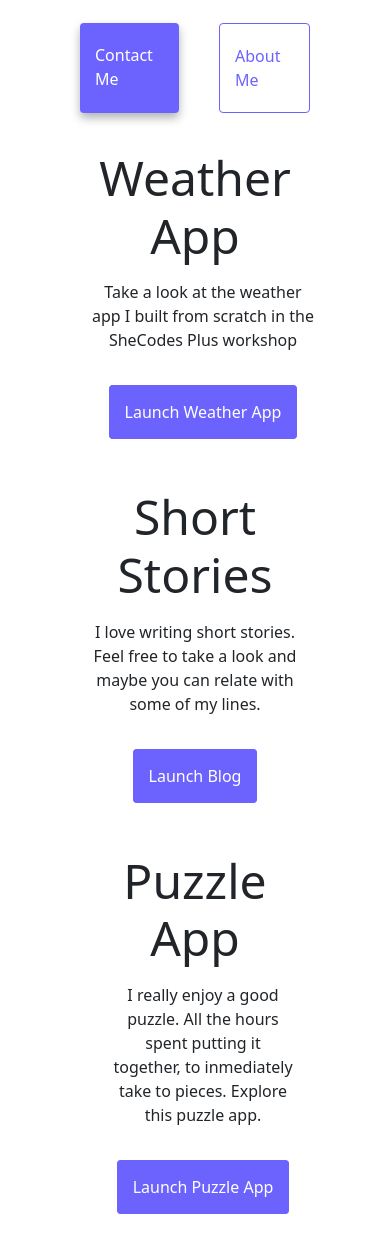
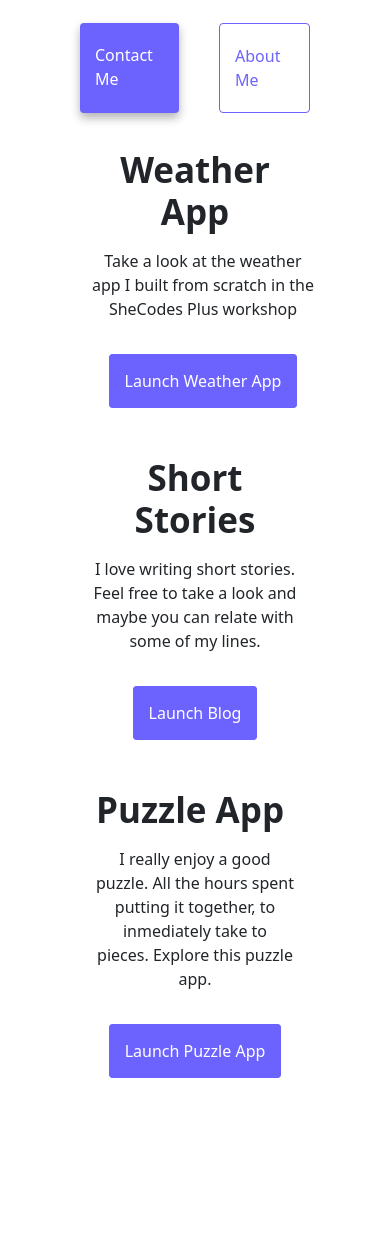
Before and after one commit to ClauCruz/claucruz-developer, a plain HTML site: page index.html in a window 390 px wide. Shown: the part 324-1574 px from the top of the page. After the commit the page ends 1495 px from the top, so only its background shows below. Drawn offline with nearby package versions, Linux system fonts and the light colour scheme.

Commit message:
styled titles

```diff
--- a/index.html
+++ b/index.html
@@ -69,7 +69,7 @@
           />
         </div>
         <div class="col-md-6">
-          <h2 class="m-3 mt-3 d-flex justify-content-start">Weather App</h2>
+          <h2 class="m-3 mt-3 d-flex justify-content-start content-title">Weather App</h2>
           <p class="index-paragraph d-flex justify-content-start ms-3">
             Take a look at the weather app I built from scratch in the SheCodes
             Plus workshop
@@ -82,7 +82,7 @@
       <div class="container">
           <div class="row">
             <div class="col-md-6">
-                <h2 class="mt-3 mb-3 d-flex justify-content-start">Short Stories</h2>
+                <h2 class="mt-3 mb-3 d-flex justify-content-start content-title">Short Stories</h2>
                 <p class="index-paragraph d-flex justify-content-start">
                   I love writing short stories. Feel free to take a look and maybe you can relate with some of my lines.
                 </p>
@@ -110,12 +110,12 @@
                 />
               </div>
               <div class="col-md-6">
-                <h2 class="m-3 mt-3 d-flex justify-content-start">Puzzle App</h2>
-                <p class="index-paragraph d-flex justify-content-start ms-3">
+                <h2 class=" mt-3 d-flex justify-content-start content-title">Puzzle App</h2>
+                <p class="index-paragraph d-flex justify-content-start mt-3">
                   I really enjoy a good puzzle. All the hours spent putting it together, to inmediately take to pieces.
                   Explore this puzzle app.
                 </p>
-                <div class="ms-3 mt-5 mb-5">
+                <div class=" mt-5 mb-5">
                     <a href="#" class="launch-links">Launch Puzzle App</a>
                   </div>
               </div>
--- a/style.css
+++ b/style.css
@@ -99,4 +99,9 @@ h3 {
   h1 {
     font-size: 60px;
   }
+
+  .content-title {
+    font-size: 35px;
+    font-weight: bold;
+  }
 }
```
